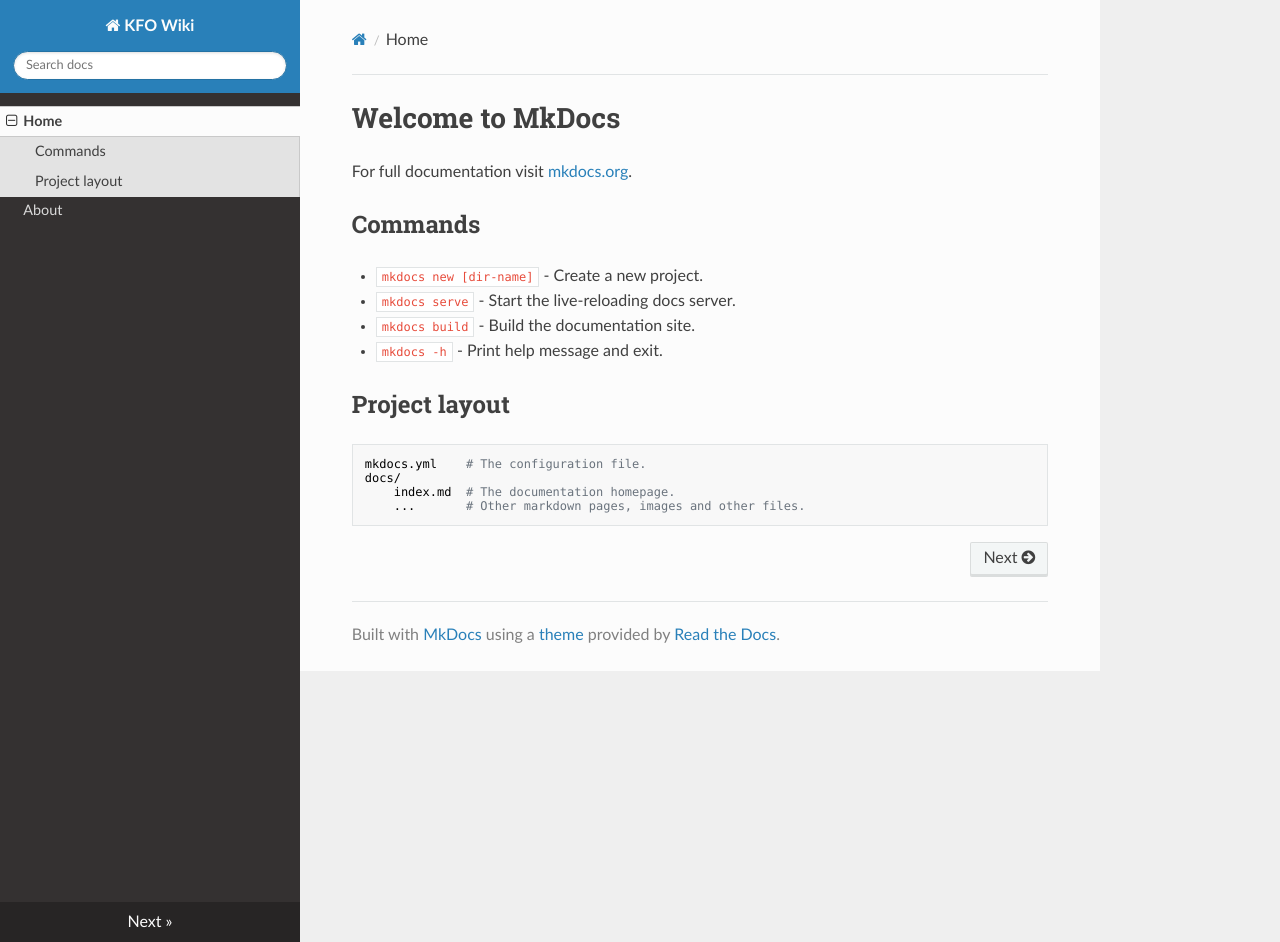
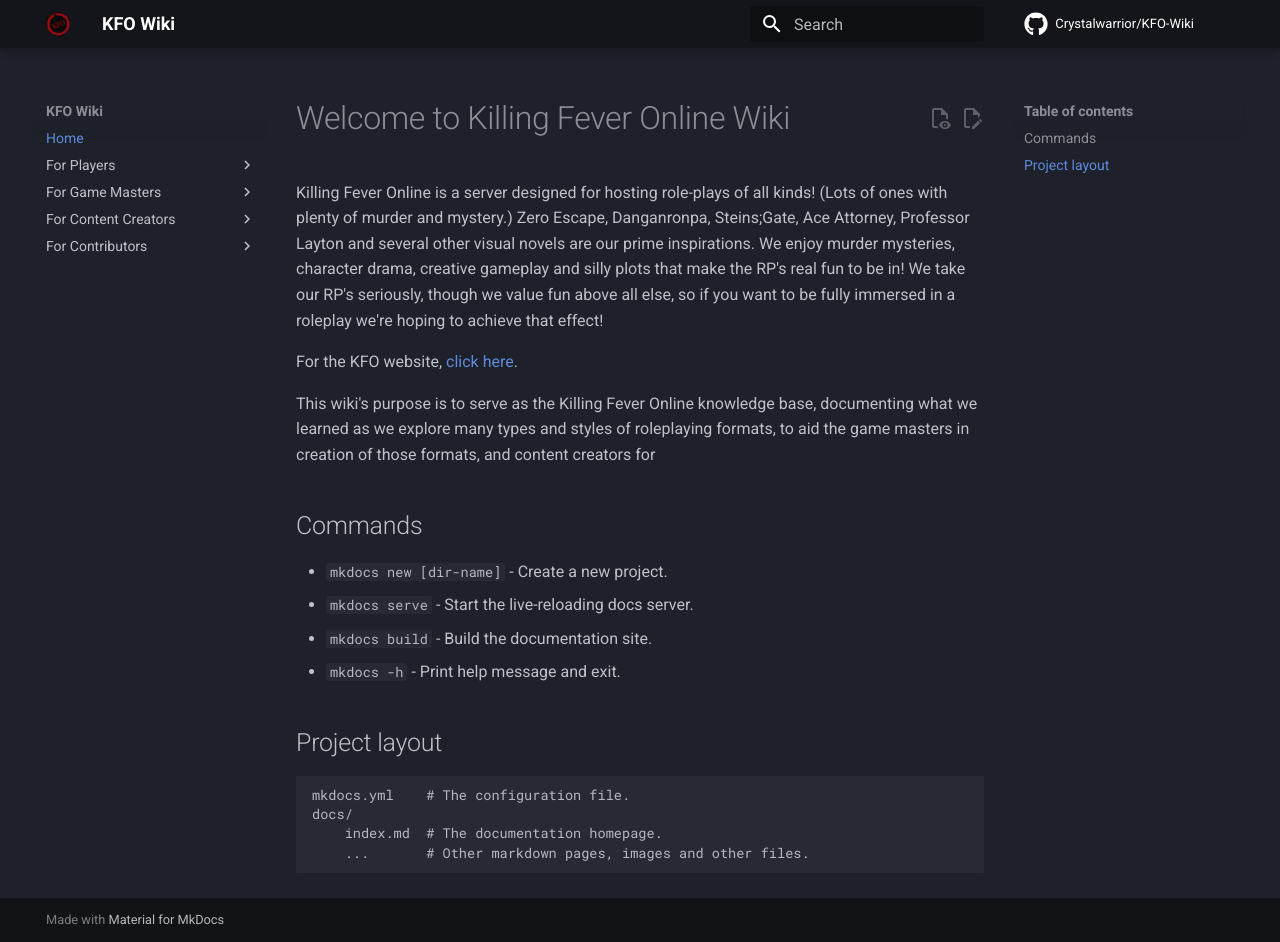
Before and after one commit to Crystalwarrior/KFO-Wiki, an MkDocs documentation site: the page built from docs/index.md, in a window 1280 px wide and 942 px high. Built offline with MkDocs 1.6.1 and Material for MkDocs 9.7.7, drawn with Linux system fonts in a browser that asks for light colours; nearby versions of some CDN libraries; comment, search, counter and statistics services are not loaded.

Commit message:
Big push: * swap to mkdocs-material * style the website to be KFO as fuck * add categories and pages for the basics * add easy edit button

```diff
--- a/docs/index.md
+++ b/docs/index.md
@@ -1,6 +1,9 @@
-# Welcome to MkDocs
+# Welcome to Killing Fever Online Wiki
+Killing Fever Online is a server designed for hosting role-plays of all kinds! (Lots of ones with plenty of murder and mystery.) Zero Escape, Danganronpa, Steins;Gate, Ace Attorney, Professor Layton and several other visual novels are our prime inspirations. We enjoy murder mysteries, character drama, creative gameplay and silly plots that make the RP's real fun to be in! We take our RP's seriously, though we value fun above all else, so if you want to be fully immersed in a roleplay we're hoping to achieve that effect!
 
-For full documentation visit [mkdocs.org](https://www.mkdocs.org).
+For the KFO website, [click here](https://crystalwarrior.github.io/KFO-website/).
+
+This wiki's purpose is to serve as the Killing Fever Online knowledge base, documenting what we learned as we explore many types and styles of roleplaying formats, to aid the game masters in creation of those formats, and content creators for
 
 ## Commands
 
--- a/mkdocs.yml
+++ b/mkdocs.yml
@@ -1,5 +1,30 @@
 site_name: KFO Wiki
+repo_url: https://github.com/Crystalwarrior/KFO-Wiki
+repo_name: Crystalwarrior/KFO-Wiki
+edit_uri: edit/main/docs/
 nav:
   - Home: index.md
-  - About: about.md
-theme: readthedocs
+  - For Players:
+    - Players Guide: players/about.md
+  - For Game Masters:
+    - Game Masters Guide: game-masters/about.md
+  - For Content Creators:
+    - Content Creators Guide: content-creators/about.md
+  - For Contributors:
+    - Contributors Guide: contributors/about.md
+theme:
+  name: material
+  # This thing will complain about the .ico format but the logo is valid anyway. Can just swap this out later.
+  logo: img/favicon.ico
+  favicon: img/favicon.ico
+  icon:
+    repo: fontawesome/brands/github
+  palette:
+    scheme: slate
+    primary: black
+    accent: red
+  features:
+    - content.action.edit
+    - content.action.view
+extra_css:
+  - style.css
```
Also changed, not shown: docs/content-creators/about.md (added, +3 -0 lines), docs/contributors/about.md (added, +3 -0 lines), docs/game-masters/about.md (added, +3 -0 lines), docs/players/about.md (added, +3 -0 lines), docs/about.md (deleted), 1 other file.
